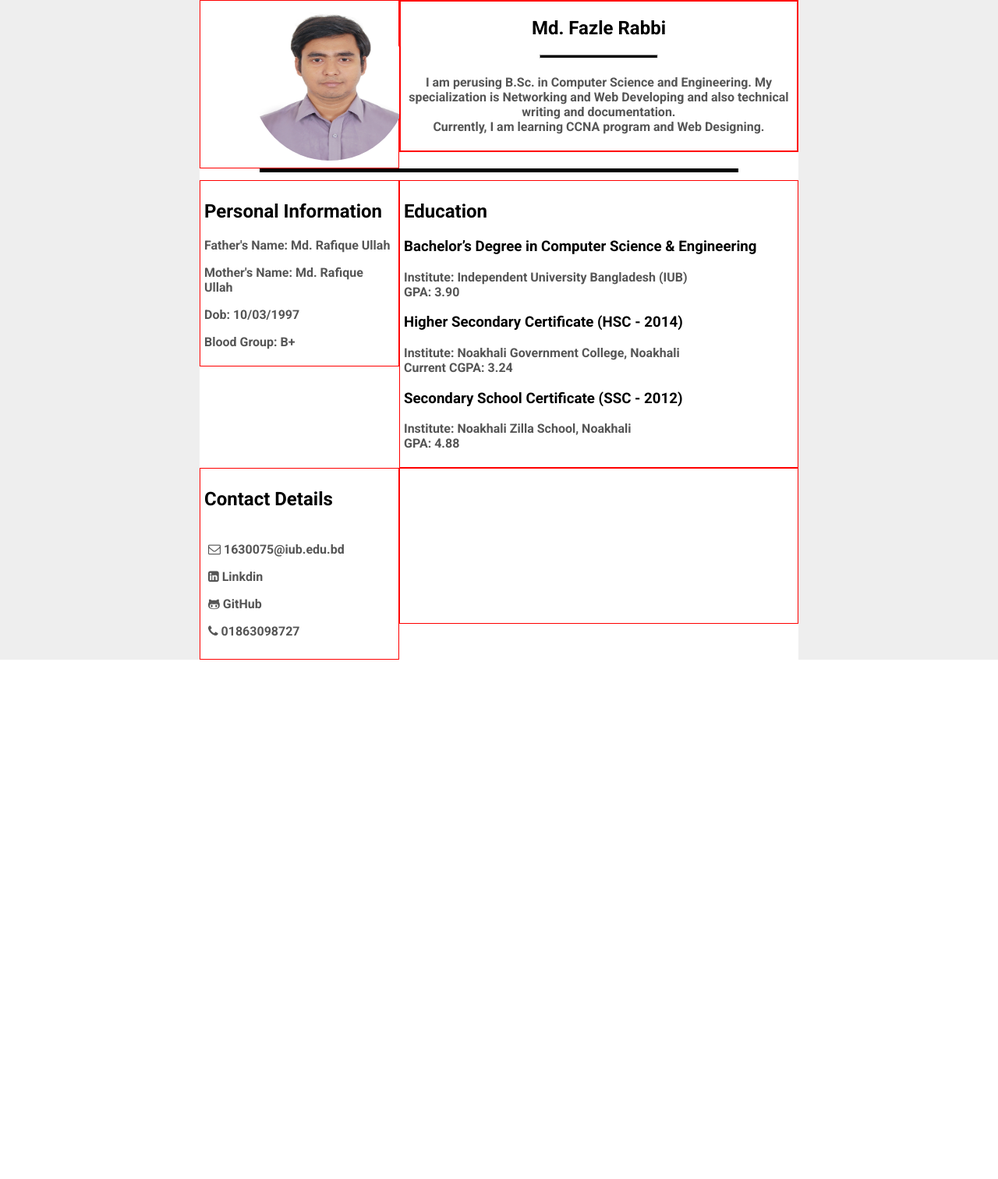
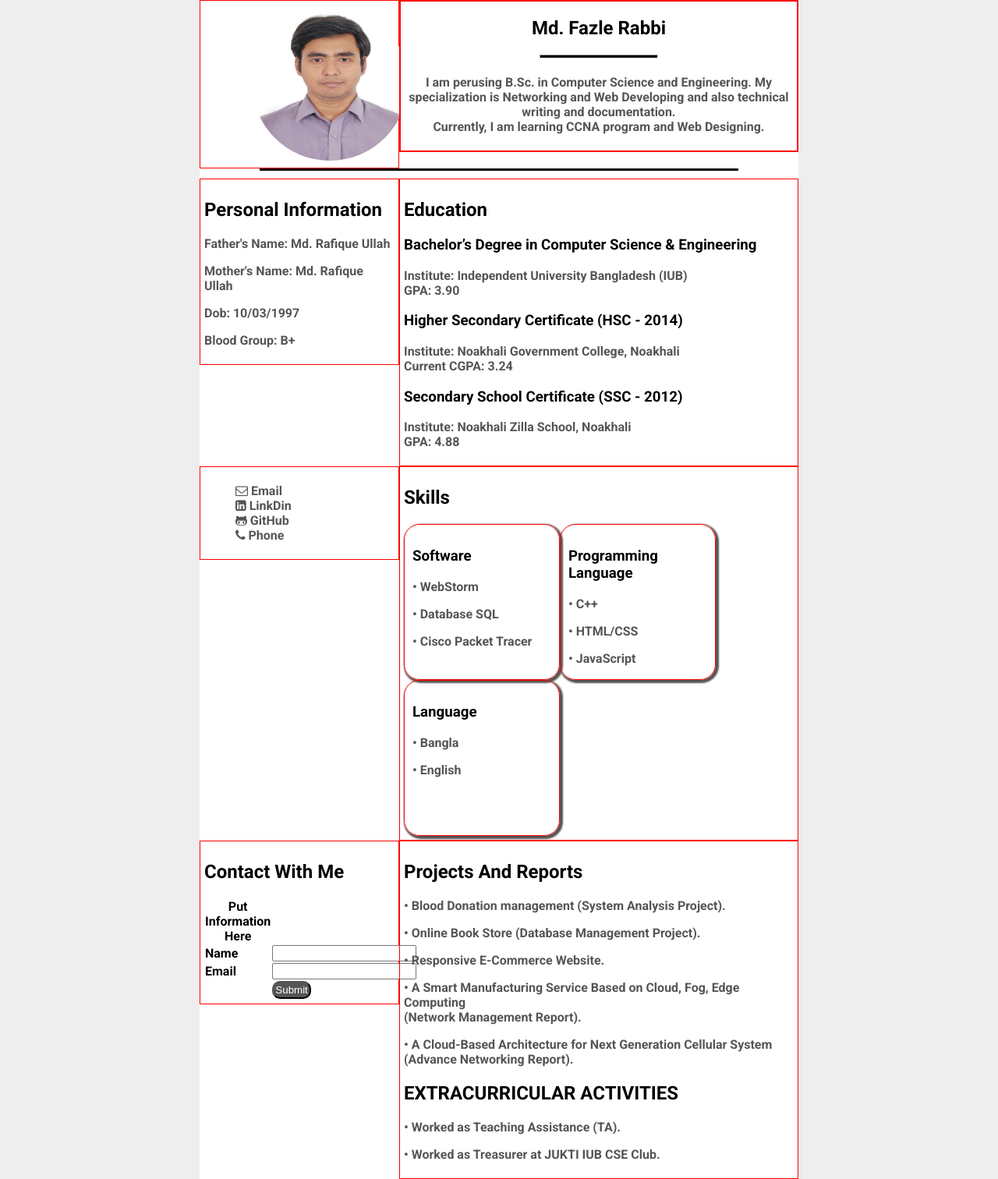
Before and after one commit to Frabbi727/ClassWork07-12-2020, a PHP site: page / in a window 1280 px wide. Shown: the whole page at 78% size. Before the commit the page ends 846 px from the top, so only its background shows below. Run offline with PHP 8.4, Linux system fonts and the light colour scheme.

Commit message:
new Upload

```diff
--- a/classwork/index.html
+++ b/classwork/index.html
@@ -1,4 +1,3 @@
-<!-- your HTML goes here -->
 <!DOCTYPE html>
 
 
@@ -42,9 +41,9 @@
     <section>
         <div class="mainContainer">
             <div class="row">
-                <div class="col-4 " style="padding: 5px">
+                <div class="col-4  " style="padding: 5px">
                     <h2>Personal Information</h2>
-                    <div>
+                    <div class="hoverProperty">
                         <p>Father's Name: Md. Rafique Ullah</p>
                         <p>Mother's Name: Md. Rafique Ullah</p>
                         <p>Dob: 10/03/1997</p>
@@ -52,24 +51,27 @@
                     </div>
 
                 </div>
-                <div class="col-8 " style="padding: 5px">
+                <div class="col-8  " style="padding: 5px">
                     <h1>Education</h1>
+                    <div class="hoverProperty">
                         <h3>Bachelor’s Degree in Computer Science & Engineering</h3>
                         <p>Institute: Independent University Bangladesh (IUB) <br> GPA: 3.90</p>
+                    </div>
 
+                    <div class="hoverProperty">
                         <h3>Higher Secondary Certificate (HSC - 2014)</h3>
                         <p>Institute: Noakhali Government College, Noakhali <br> Current CGPA: 3.24</p>
+                    </div>
 
+                    <div class="hoverProperty">
                         <h3>Secondary School Certificate (SSC - 2012)</h3>
                         <p>Institute: Noakhali Zilla School, Noakhali <br> GPA: 4.88</p>
-
+                    </div>
+                </div>
             </div>
         </div>
         </div>
     </section>
-
-
-
 
 
     <!--************************Personal Information Ends Here*******************-->
@@ -81,21 +83,129 @@
         <div class="mainContainer">
             <div class="row">
                 <div class="col-4 " style="padding: 5px">
-                    <h2>Contact Details</h2>
-                    <div class="socialContactDetails">
-                        <p><i class="fa fa-envelope-o"></i> <a href="" class="aTag">1630075@iub.edu.bd</a></p>
-                        <p><i class="fa fa-linkedin-square"></i> <a href="" class="aTag">Linkdin</a></p>
-                        <p><i class="fa fa-github-alt"></i> <a href="https://github.com/Frabbi727" class="aTag">GitHub</a></p>
-                        <p><i class="fa fa-phone"></i> <a href="" class="aTag">01863098727</a></p>
+                    <!--                <h2>Contact Details</h2>-->
+                    <!--                <div class="socialContactDetails hoverProperty">-->
+                    <!--                    <p><i class="fa fa-envelope-o"      ></i>        <a href=""  class="aTag">1630075@iub.edu.bd</a></p>-->
+                    <!--                    <p><i class="fa fa-linkedin-square" ></i>       <a href="linkedin.com/in/md-fazle-rabbi-034a661b9" class="aTag">Linkdin</a></p>-->
+                    <!--                    <p><i class="fa fa-github-alt"      ></i>       <a href="https://github.com/Frabbi727" class="aTag">GitHub</a></p>-->
+                    <!--                    <p><i class="fa fa-phone"           ></i>        <a href="" class="aTag">01863098727</a></p>-->
+                    <!--                </div>-->
+
+                    <nav>
+                        <ul id="mainUl">
+                            <li class="mainLi"><a href=" "><i class="fa fa-envelope-o"      ></i>  Email</a></li>
+                            <li class="mainLi"><a href="https://www.linkedin.com/in/md-fazle-rabbi-034a661b9/"><i class="fa fa-linkedin-square" ></i>  LinkDin</a></li>
+                            <li class="mainLi"><a href="https://github.com/Frabbi727 "><i class="fa fa-github-alt"      ></i>  GitHub</a></li>
+                            <li class="mainLi"><a href=" "><i class="fa fa-phone"           ></i>  Phone</a></li>
+                        </ul>
+                    </nav>
+
+                </div>
+                <div class="col-8 " style="padding: 5px">
+                    <h1>Skills</h1>
+
+                    <div class="col-4 hoverProperty boxStyle" style="height: 200px; width: 200px">
+                        <h3>Software</h3>
+                        <p>• WebStorm</p>
+                        <p>• Database SQL</p>
+                        <p>• Cisco Packet Tracer</p>
                     </div>
 
+                    <div class="col-4 hoverProperty boxStyle" style="height: 200px; width: 200px">
+                        <h3>Programming Language</h3>
+                        <p>• C++</p>
+                        <p>• HTML/CSS</p>
+                        <p>• JavaScript</p>
                     </div>
-                <div class="col-8 menu-height"></div>
+
+                    <div class="col-4 hoverProperty boxStyle" style="height: 200px; width: 200px">
+                        <h3>Language</h3>
+                        <p>• Bangla</p>
+                        <p>• English</p>
+                    </div>
+
+
+
+                </div>
             </div>
         </div>
     </section>
     <!--****************Contact Details Ends Here******************************-->
 
+    <!--****************Projects and Reports start***********************************-->
+    <section>
+        <div class="mainContainer">
+            <div class="row">
+                <div class="col-4 " style="padding: 5px">
+                    <h1>Contact With Me</h1>
+                    <table style="border-collapse: collapse">
+                        <th>Put Information Here</th>
+                        <tr>
+                            <td>Name</td>
+                            <td><input type="text" name="nameInput" id="name-input"></td>
+                        </tr>
+
+                        <tr>
+
+                            <td>Email</td>
+                            <td><input type="text" name="emailInput" id="email-input"></td>
+
+                        </tr>
+
+                        <tr>
+                            <td></td>
+                            <td><input type="button" class="btn-1" id="btn" value="Submit"></td>
+                        </tr>
+                    </table>
+
+                </div>
+
+                <div class="col-8 " style="padding: 5px">
+
+                    <h1>Projects And Reports</h1>
+
+                    <div class="hoverProperty">
+                        <p>• Blood Donation management (System Analysis Project).</p>
+                    </Div>
+
+                    <div class="hoverProperty">
+                        <p>• Online Book Store (Database Management Project).</p>
+                    </div>
+
+                    <div class="hoverProperty">
+                        <p>• Responsive E-Commerce Website.</p>
+                    </div>
+
+                    <div class="hoverProperty">
+                        <p>• A Smart Manufacturing Service Based on Cloud, Fog, Edge Computing
+                            <br>(Network Management Report).</p>
+                    </div>
+
+                    <div class="hoverProperty">
+                        <p>• A Cloud-Based Architecture for Next Generation Cellular System
+                            <br>(Advance Networking Report).</p>
+                    </div>
+
+
+                    <h1>EXTRACURRICULAR ACTIVITIES</h1>
+
+                    <div class="hoverProperty">
+                        <p>• Worked as Teaching Assistance (TA).</p>
+                    </div>
+
+                    <div class="hoverProperty">
+                        <p>• Worked as Treasurer at JUKTI IUB CSE Club.</p>
+                    </div>
+
+
+                </div>
+            </div>
+        </div>
+    </section>
+
+
+    <!--****************Projects and Reports Ends***********************************-->
+
 </body>
 
 </html>
--- a/classwork/responsive.css
+++ b/classwork/responsive.css
@@ -1,5 +1,3 @@
-/* Your responsive CSS styles go here */
-
 * {
     box-sizing: border-box;
 }
--- a/classwork/style.css
+++ b/classwork/style.css
@@ -1,5 +1,3 @@
-/* Your external CSS styles go here */
-
 h1 h2 h3 h4 h5 {
     color: #555;
 }
@@ -9,6 +7,7 @@ p {
 }
 
 .h1 {
+    font-weight: bold;
     font-size: 40px;
 }
 
@@ -52,8 +51,46 @@ p {
 
 .horizontalLine {
     border: 1px solid black;
-    height: 5px;
+    height: 3px;
     margin-bottom: 10px;
     background-color: black;
     width: 80%;
 }
+
+.hoverProperty {
+    transition: .5s;
+}
+
+.hoverProperty:hover {
+    transform: translateY(-5px);
+}
+
+.boxStyle {
+    border-radius: 20px;
+    box-shadow: 2px 2px 2px 2px #555;
+    padding: 10px;
+}
+
+#mainUl {
+    list-style-type: none;
+}
+
+.li {
+    padding: 2px;
+}
+
+.mainLi a {
+    text-decoration: none;
+    color: #555555;
+}
+
+.btn-1 {
+    text-decoration: none;
+    display: inline-block;
+    background-color: #555555;
+    color: #fff;
+    border-radius: 10px;
+    text-align: center;
+    padding: 2px;
+    transition: background 0.5s;
+}
```
Lines whose indentation alone changed are shown as unchanged.
